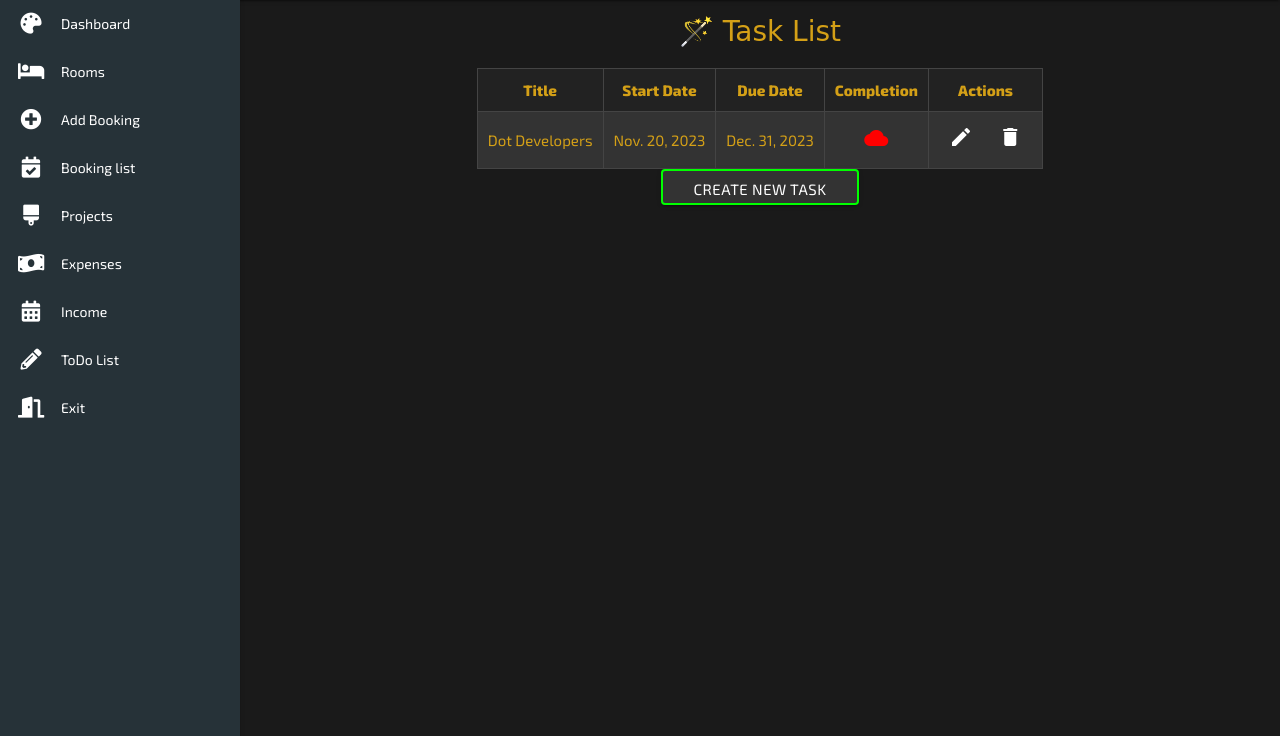
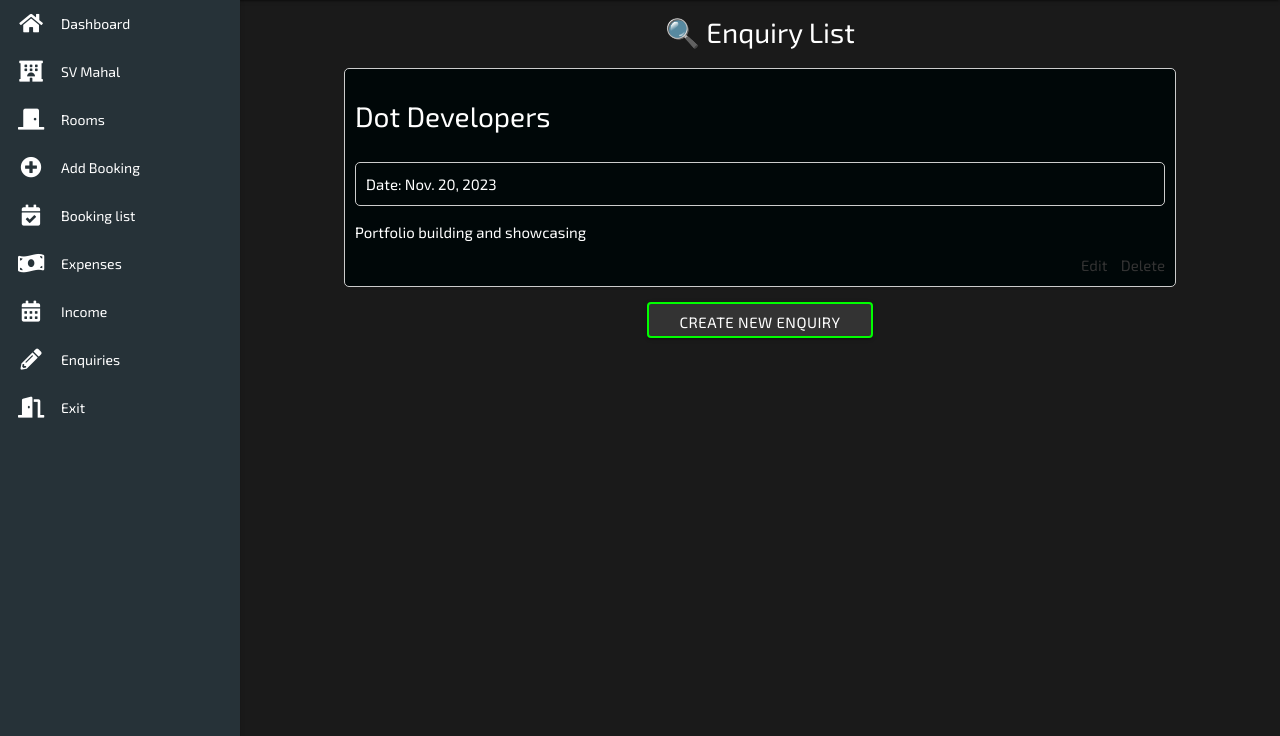
Before and after one commit to iratusbison/booking, a Django app: page /dashboard/task_list in a window 1280 px wide. Shown: the part 64-800 px from the top of the page. Run offline with Django 4.2, Linux system fonts and the light colour scheme; data comes from the database, SQL or seed files in the repository; both versions use the stored data as it was before the commit; some libraries are stand-ins or nearby versions; some web fonts are replaced.

Commit message:
for svmahal

```diff
--- a/baseapp/templates/core/dashboard.html
+++ b/baseapp/templates/core/dashboard.html
@@ -3,7 +3,7 @@
 {% load define_action %}
 
 {% block title %}
-{{ "Artistic Dashboard" }}
+{{ "Dashboard" }}
 {% endblock title %}
 
 {% block styles %}
@@ -148,16 +148,25 @@
   <ul class="" data-collapsible="accordion">
     <li class="bold">
       <a href="{% url 'dashboard' %}" class="">
-        <span class="nav-text"><i class="fas fa-palette"></i> Dashboard </span> <!-- Updated with palette icon -->
+        <span class="nav-text"><i class="fas fa-home"></i> Dashboard </span>
       </a>
     </li>
   </ul>
 </li>
 <li class="no-padding">
+          <ul class="" data-collapsible="accordion">
+            <li class="bold">
+              <a href="{% url 'incsection_list' %}" class="">
+                <span class="nav-text"><i class="fas fa-hotel"></i>  SV Mahal </span> <!-- Updated with brush icon -->
+              </a>
+            </li>
+          </ul>
+        </li>
+<li class="no-padding">
     <ul class="" data-collapsible="accordion">
         <li class="bold">
             <a href="{% url 'room_list' %}" class="">
-                <span class="nav-icon"><i class="fas fa-bed"></i></span>
+                <span class="nav-icon"><i class="fas fa-door-closed"></i></span>
                 <span class="nav-text">Rooms</span>
             </a>
         </li>
@@ -185,15 +194,7 @@
 </li>
 
 
-        <li class="no-padding">
-          <ul class="" data-collapsible="accordion">
-            <li class="bold">
-              <a href="{% url 'incsection_list' %}" class="">
-                <span class="nav-text"><i class="fas fa-brush"></i> Projects </span> <!-- Updated with brush icon -->
-              </a>
-            </li>
-          </ul>
-        </li>
+
         <li class="no-padding">
     <ul class="" data-collapsible="accordion">
         <li class="bold">
@@ -223,7 +224,7 @@
           <ul class="" data-collapsible="accordion">
             <li class="bold">
               <a href="{% url 'task_list' %}" class="">
-                <span class="nav-text"><i class="fas fa-pencil-alt"></i> ToDo List</span> <!-- Updated with pencil-alt icon -->
+                <span class="nav-text"><i class="fas fa-pencil-alt"></i> Enquiries </span> <!-- Updated with pencil-alt icon -->
               </a>
             </li>
           </ul>
@@ -274,7 +275,7 @@
               <div class="card-content white-text">
                 <span class="card-title">
                   <a href="{% url 'incsection_list' %}" style="color: #ffffff;">
-                    🎨 Projects
+                    🏛️ SV Mahal
                   </a>
                 </span>
                 <p style="color: #ffffff;">  ₹ {{ total_income}}</p>
--- a/itemmanager/forms.py
+++ b/itemmanager/forms.py
@@ -41,10 +41,10 @@ class ESectionForm(forms.ModelForm):
 class TaskForm(forms.ModelForm):
     class Meta:
         model = Task
-        fields = ['title', 'start_date', 'due_date', 'completion', 'notes']
+        fields = ['title', 'start_date',  'notes']
         widgets = {
             'start_date': forms.DateInput(attrs={'type': 'date'}),
-            'due_date': forms.DateInput(attrs={'type': 'date'}),
+
         }
 
 class MonthlyIncomeForm(forms.ModelForm):
--- a/itemmanager/models/todolist.py
+++ b/itemmanager/models/todolist.py
@@ -3,8 +3,8 @@ from django.db import models
 class Task(models.Model):
     title = models.CharField(max_length=200)
     start_date = models.DateField(null=True, blank=True)
-    due_date = models.DateField()
-    completion = models.PositiveIntegerField(choices=[(25, '25%'), (50, '50%'), (75, '75%'), (100, '100%')], default=0)
+    #due_date = models.DateField()
+    #completion = models.PositiveIntegerField(choices=[(25, '25%'), (50, '50%'), (75, '75%'), (100, '100%')], default=0)
     notes = models.TextField(blank=True)
 
     def __str__(self):
--- a/itemmanager/templates/income_list.html
+++ b/itemmanager/templates/income_list.html
@@ -5,7 +5,7 @@
     <div style="background-color: #007acc; padding: 10px; border-radius: 5px; text-align: center; color: #ffffff;">
         <h4>
             <i class="material-icons" style="font-size: 36px; vertical-align: middle; margin-right: 10px; color: #ffffff;">palette</i> <!-- Palette icon for artists -->
-         Project Work List
+         Booking List
         </h4>
         <h5>Total : ₹ {{ total_income|default:"0.00" }}</h5>
     </div>
--- a/itemmanager/templates/incsection_list.html
+++ b/itemmanager/templates/incsection_list.html
@@ -5,7 +5,7 @@
     <div style="background-color: #007acc; padding: 10px; border-radius: 5px; text-align: center; color: #ffffff;">
         <h5>
             <i class="material-icons" style="font-size: 24px; vertical-align: middle; margin-right: 10px; color: #ffffff;">palette</i> <!-- Palette icon for artists -->
-         Project Sections - Total : ₹ {{ total_income }}
+         Booking Sections - Total : ₹ {{ total_income }}
         </h5>
     </div>
 
--- a/itemmanager/templates/todo_app/task_list.html
+++ b/itemmanager/templates/todo_app/task_list.html
@@ -1,58 +1,93 @@
 {% extends "core/dashboard.html" %}
 
 {% block dashboard_content %}
-<div class="task-list-container">
-    <h4 class="harry-potter-title">🪄 Task List</h4>
+<div class="enquiry-list-container">
+    <h4 class="enquiry-title">🔍 Enquiry List</h4>
 
-    <div class="task-list">
-        <table class="task-table">
-            <thead>
-                <tr>
-                    <th>Title</th>
-                    <th>Start Date</th>
-                    <th>Due Date</th>
-                    <th>Completion</th>
-                    <th>Actions</th>
-                </tr>
-            </thead>
-            <tbody>
-                {% for task in tasks %}
-                    <tr>
-                        <td class="task-title">{{ task.title }}</td>
-                        <td class="task-date">{{ task.start_date }}</td>
-                        <td class="task-date">{{ task.due_date }}</td>
-                        <td class="task-completion">
-                            {% if task.completion >= 90 %}
-                                <i class="material-icons harry-potter-icon" style="color: #00FF00;">wb_sunny</i> <!-- Sun icon for high completion -->
-                            {% elif task.completion >= 60 %}
-                                <i class="material-icons harry-potter-icon" style="color: #FFFF00;">star</i> <!-- Star icon for medium completion -->
-                            {% elif task.completion >= 30 %}
-                                <i class="material-icons harry-potter-icon" style="color: #FFA500;">whatshot</i> <!-- Fire icon for low completion -->
-                            {% else %}
-                                <i class="material-icons harry-potter-icon" style="color: #FF0000;">cloud</i> <!-- Cloud icon for very low completion -->
-                            {% endif %}
-                        </td>
-                        <td>
-                            <a href="{% url 'edit_task' task.pk %}" class="task-action edit-action">
-                                <i class="material-icons harry-potter-icon">edit</i>
-                            </a>
-                            <a href="{% url 'delete_task' task.pk %}" class="task-action delete-action">
-                                <i class="material-icons harry-potter-icon">delete</i>
-                            </a>
-                        </td>
-                    </tr>
-                {% endfor %}
-            </tbody>
-        </table>
+    <div class="enquiry-list">
+        {% for task in tasks %}
+        <div class="enquiry-item">
+            <div class="enquiry-header">
+                <h3 class="enquiry-title">{{ task.title }}</h3>
+
+            </div>
+            <div class = "enquiry-item"><span class="enquiry-dates">Date: {{ task.start_date }} </span></div>
+            <div class="enquiry-details">
+                <p class="enquiry-notes"><strong></strong> {{ task.notes }}</p>
+
+            </div>
+            <div class="enquiry-actions">
+                <a href="{% url 'edit_task' task.pk %}" class="enquiry-action edit-action">
+                    Edit
+                </a>
+                <a href="{% url 'delete_task' task.pk %}" class="enquiry-action delete-action">
+                    Delete
+                </a>
+            </div>
+        </div>
+        {% endfor %}
     </div>
 
     <div class="create-button">
-        <a href="{% url 'create_task' %}" class="btn btn-dark">Create New Task</a>
+        <a href="{% url 'create_task' %}" class="btn btn-dark">Create New Enquiry</a>
     </div>
 </div>
 
 <style>
-    /* Style the "Create New Task" button */
+    /* Styling for enquiry list */
+    .enquiry-list-container {
+        display: flex;
+        flex-direction: column;
+        align-items: center;
+    }
+
+    .enquiry-title {
+        font-size: 28px;
+        text-align: center;
+        margin-bottom: 20px;
+    }
+
+    .enquiry-list {
+        width: 80%;
+    }
+
+    .enquiry-item {
+        background-color: #000708;
+        border: 1px solid #ccc;
+        border-radius: 5px;
+        margin-bottom: 15px;
+        padding: 10px;
+    }
+
+    .enquiry-header {
+        display: flex;
+        justify-content: space-between;
+        align-items: center;
+        margin-bottom: 10px;
+    }
+
+    .enquiry-details {
+        margin-bottom: 10px;
+    }
+
+    .enquiry-notes {
+        margin-bottom: 5px;
+    }
+
+    .enquiry-actions {
+        text-align: right;
+    }
+
+    .enquiry-action {
+        color: #333;
+        text-decoration: none;
+        margin-left: 10px;
+    }
+
+    .enquiry-action:hover {
+        color: #FFA500;
+    }
+
     .btn-dark {
         color: #ffffff;
         background-color: #333;
@@ -63,67 +98,5 @@
     .btn-dark:hover {
         background-color: #222;
     }
-
-    /* Styling for task list */
-    .task-list-container {
-        display: flex;
-        flex-direction: column;
-        justify-content: center;
-        align-items: center;
-        color: #d4a017; /* Golden text color */
-    }
-
-    .harry-potter-title {
-        font-family: 'Harry Potter', cursive;
-        font-size: 28px;
-        text-align: center;
-        margin-bottom: 20px;
-    }
-
-    .task-list {
-        display: flex;
-        flex-wrap: wrap;
-        justify-content: center;
-    }
-
-    .task-table {
-        width: 100%;
-        border-collapse: collapse;
-        background-color: #333;
-    }
-
-    .task-table th, .task-table td {
-        border: 1px solid #444;
-        padding: 10px;
-        text-align: center;
-    }
-
-    .task-table th {
-        background-color: #222;
-    }
-
-    .harry-potter-icon {
-        font-size: 24px;
-    }
-
-    .task-action {
-        color: #ffffff;
-        text-decoration: none;
-        font-size: 24px;
-        margin: 0 10px;
-    }
-
-    .edit-action:hover {
-        color: #FFA500;
-    }
-
-    .delete-action:hover {
-        color: #FF0000;
-    }
-
-    .task-title, .task-date, .task-completion {
-        padding: 5px;
-    }
 </style>
-</div>
 {% endblock %}
```
Also changed, not shown: itemmanager/templates/todo_app/task_form.html (+2 -8 lines), db.sqlite3, itemmanager/migrations/0042_remove_task_completion_remove_task_due_date.py (added).
